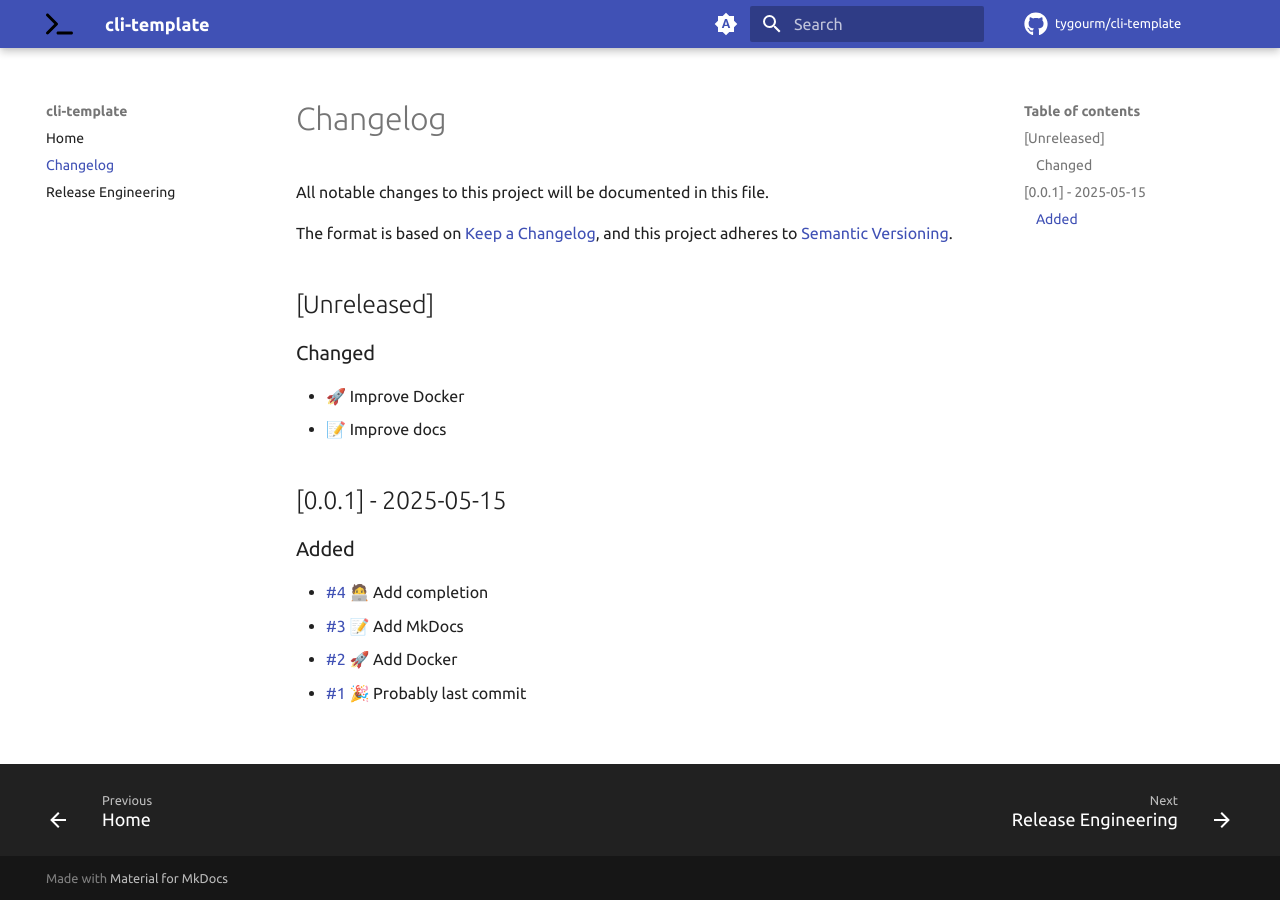
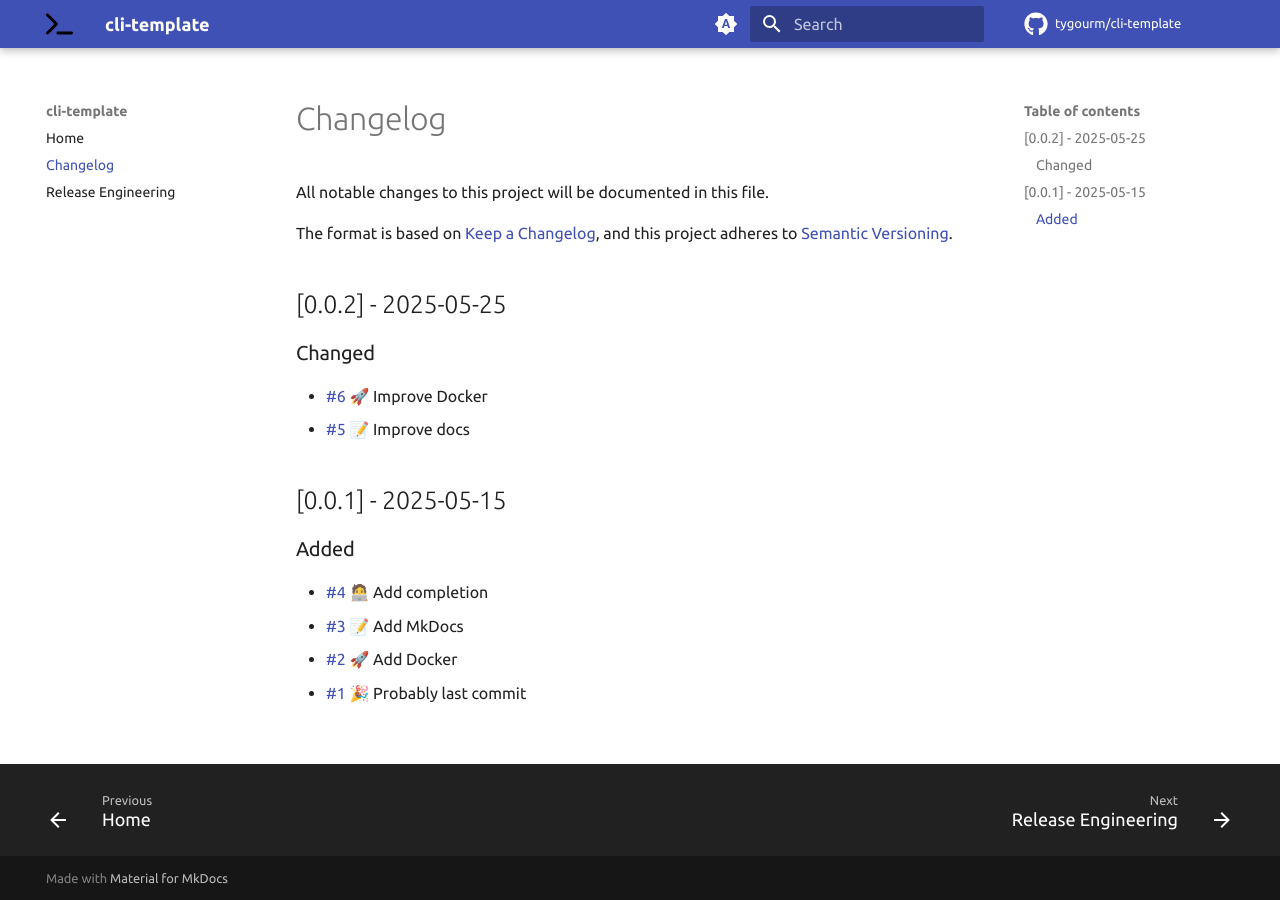
Before and after one commit to tygourm/cli-template, an MkDocs documentation site: the page built from docs/CHANGELOG.md, in a window 1280 px wide. Built offline with MkDocs 1.6.1 and Material for MkDocs 9.7.7, drawn with Linux system fonts in a browser that asks for light colours; plug-ins that fetch from the network failed and are left out; comment, search, counter and statistics services are not loaded.

Commit message:
🔖 Version 0.0.2
a

```diff
--- a/docs/CHANGELOG.md
+++ b/docs/CHANGELOG.md
@@ -8,12 +8,12 @@ The format is based on
 this project adheres to
 [Semantic Versioning](https://semver.org/spec/v2.0.0.html).
 
-## [Unreleased]
+## [0.0.2] - 2025-05-25
 
 ### Changed
 
-- 🚀 Improve Docker
-- 📝 Improve docs
+- [#6](https://github.com/tygourm/cli-template/pull/6) 🚀 Improve Docker
+- [#5](https://github.com/tygourm/cli-template/pull/5) 📝 Improve docs
 
 ## [0.0.1] - 2025-05-15
 
--- a/pyproject.toml
+++ b/pyproject.toml
@@ -4,7 +4,7 @@ build-backend = "hatchling.build"
 
 [project]
 name = "cli-template"
-version = "0.0.1"
+version = "0.0.2"
 requires-python = ">=3.13"
 dependencies = ["pydantic-settings", "typer"]
 
```
Also changed, not shown: 3 other files.
